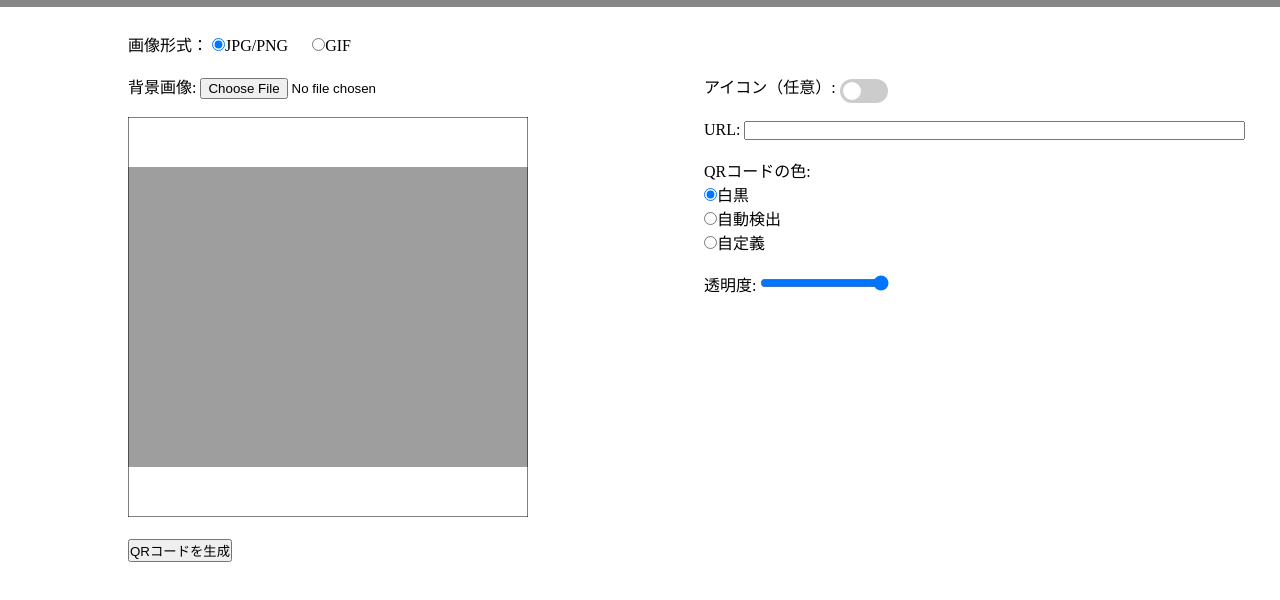
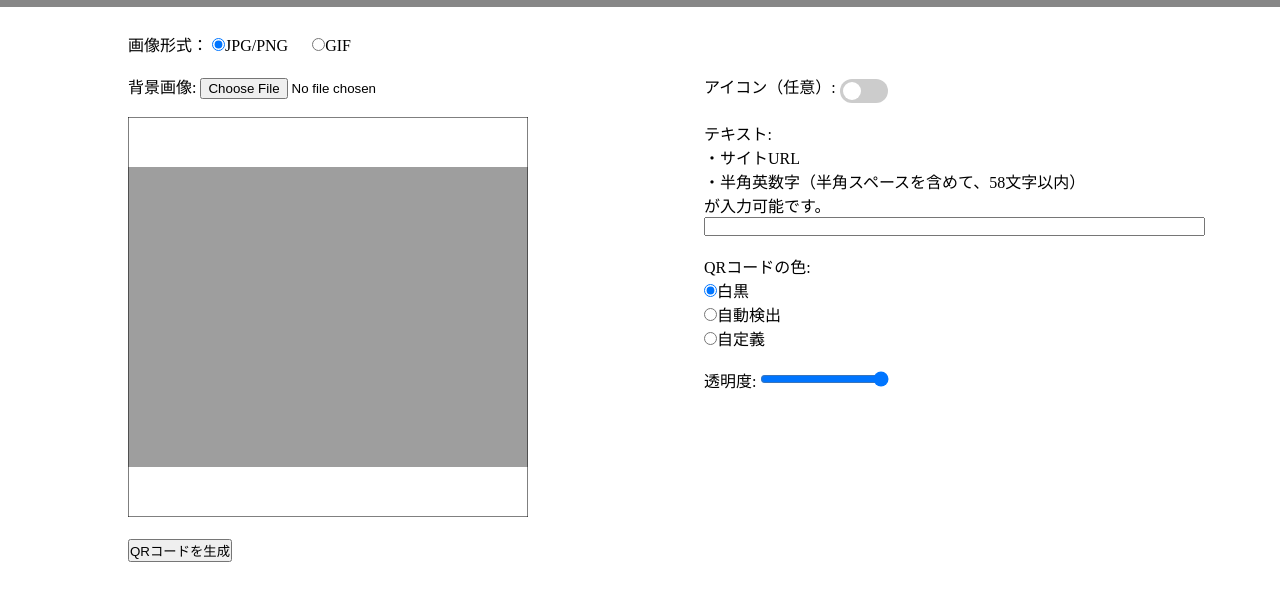
Before and after one commit to Misetsu/NewRCode_workspace, a plain HTML site: page editor/qrcode.html in a window 1280 px wide. Shown: the part 68-668 px from the top of the page. Drawn offline with Linux system fonts and the light colour scheme.

Commit message:
url reminder

```diff
--- a/editor/canvas.css
+++ b/editor/canvas.css
@@ -124,7 +124,7 @@ header {
     padding: 10px;
     padding-top: 85px;
     left: 80px;
-    width: 300px;
+    width: 350px;
     height: 100%;
     text-align: left;
     z-index: 997;
--- a/editor/qrcode.html
+++ b/editor/qrcode.html
@@ -52,8 +52,14 @@
                     <input type="submit" value="QRコードを生成">
                 </div>
                 <div id="gif2">
-                    <label>URL:</label>
-                    <input type="text" name="gifURL" id="gifURL" size="60">
+                    <label>テキスト:</label>
+                    <ul>
+                        <li>・サイトURL</li>
+                        <li>・半角英数字（半角スペースを含めて、58文字以内）</li>
+                    </ul>
+                    <label>が入力可能です。</label>
+                    <br>
+                    <input type="text" name="jpgURL" id="jpgURL" size="60">
                     <br><br>
                     <label>QRコードの色:</label>
                     <br>
@@ -128,7 +134,6 @@
                                 </path>
                             </svg>
                         </button>
-                        <br>
                         <button class="shape_btn" onclick="changehidden(5);" type="button">
                             <svg xmlns="http://www.w3.org/2000/svg" viewBox="0 0 24 24" width="30" height="30">
                                 <path
@@ -217,7 +222,13 @@
                     </div>
                 </div>
                 <br>
-                <label>URL:</label>
+                <label>テキスト:</label>
+                <ul>
+                    <li>・サイトURL</li>
+                    <li>・半角英数字（半角スペースを含めて、58文字以内）</li>
+                </ul>
+                <label>が入力可能です。</label>
+                <br>
                 <input type="text" name="jpgURL" id="jpgURL" size="60">
                 <br>
                 <br>
```
Also changed, not shown: editor/canvas.html (+1 -1 lines).
